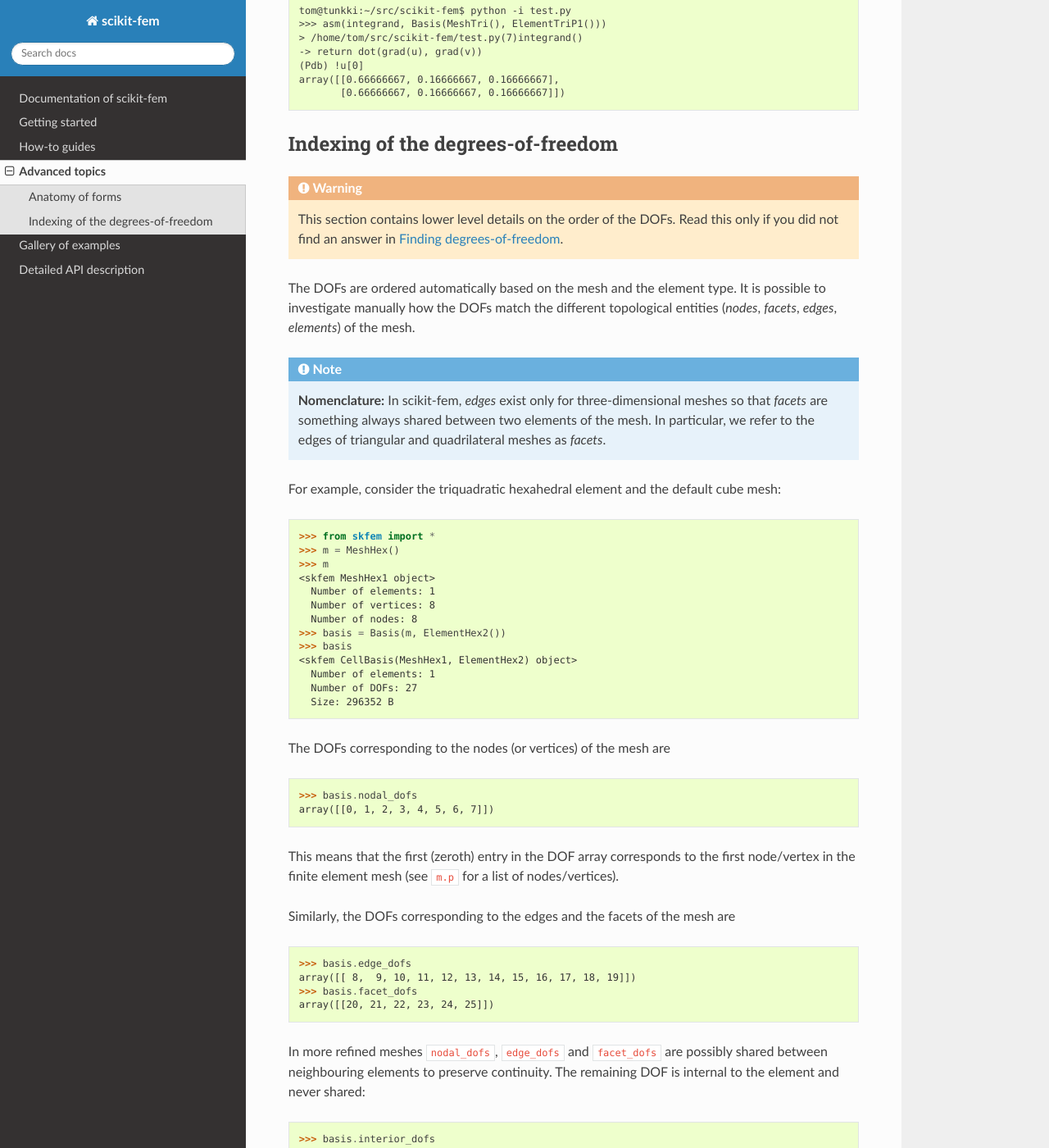
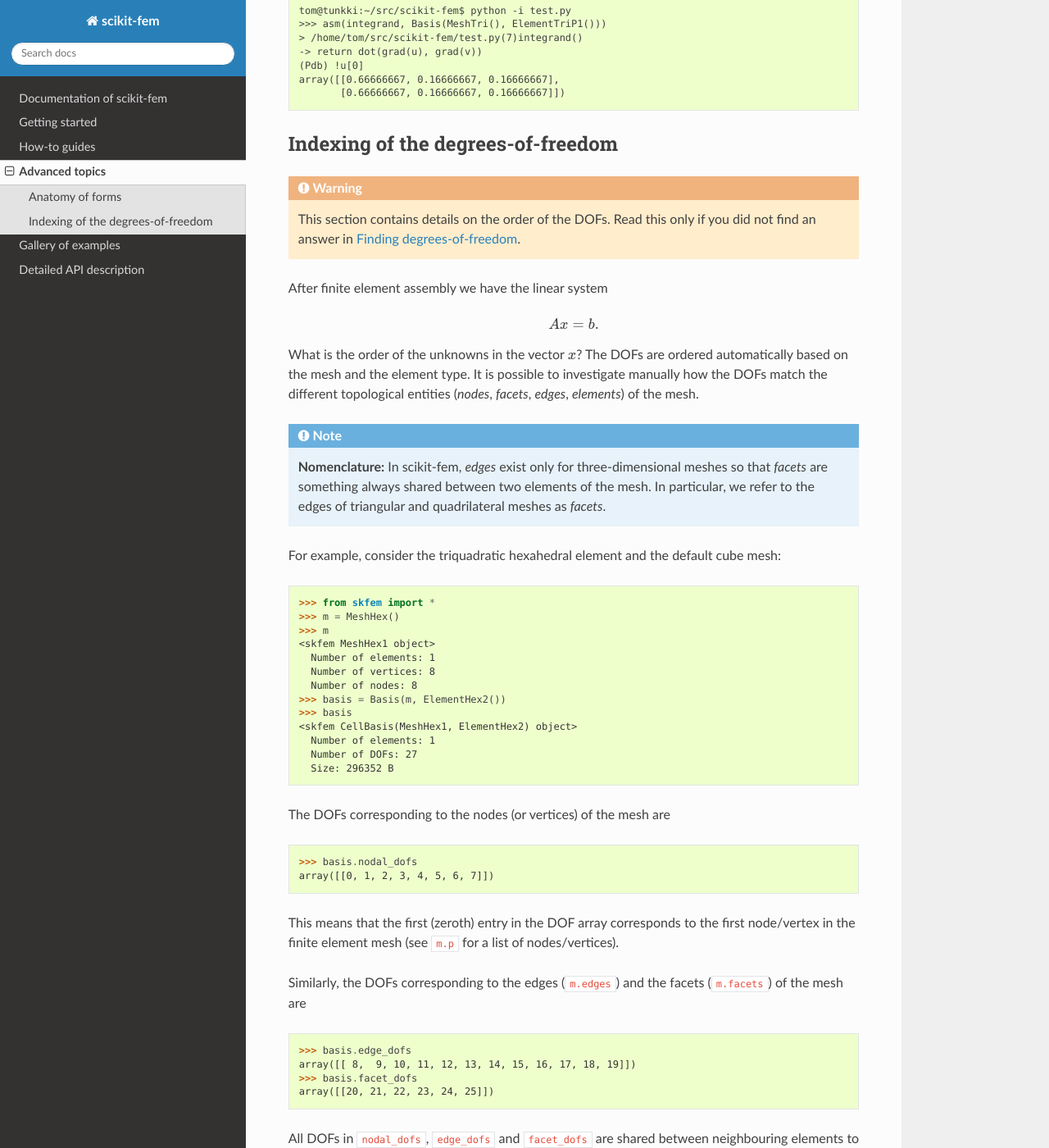
Before and after one commit to kinnala/scikit-fem, a Sphinx documentation site: the page built from docs/advanced.rst, in a window 1280 px wide and 1400 px high, scrolled down 2392 px. Shown: the whole window at 82% size. Built offline with Sphinx 7.4.7 and the Read the Docs theme 2.0.0, drawn with Linux system fonts in a browser that asks for light colours; some of the changed text lies outside the part shown.

Commit message:
More updates

```diff
--- a/docs/advanced.rst
+++ b/docs/advanced.rst
@@ -143,11 +143,18 @@ Indexing of the degrees-of-freedom
 
 .. warning::
 
-   This section contains lower level details on the order of the DOFs.
+   This section contains details on the order of the DOFs.
    Read this only if you did not find an answer in :ref:`finddofs`.
 
-The DOFs are ordered automatically based on the mesh and the element
-type.  It is possible to investigate manually how the DOFs match the different
+After finite element assembly we have the linear system
+
+.. math::
+
+   Ax = b.
+
+What is the order of the unknowns in the vector :math:`x`?
+The DOFs are ordered automatically based on the mesh and the element type.  It
+is possible to investigate manually how the DOFs match the different
 topological entities (`nodes`, `facets`, `edges`, `elements`) of the mesh.
 
 .. note::
@@ -187,7 +194,8 @@ This means that the first (zeroth) entry in the DOF array corresponds to the
 first node/vertex in the finite element mesh (see ``m.p`` for a list of
 nodes/vertices).
 
-Similarly, the DOFs corresponding to the edges and the facets of the mesh are
+Similarly, the DOFs corresponding to the edges (``m.edges``) and the facets
+(``m.facets``) of the mesh are
 
 .. doctest::
 
@@ -196,9 +204,9 @@ Similarly, the DOFs corresponding to the edges and the facets of the mesh are
    >>> basis.facet_dofs
    array([[20, 21, 22, 23, 24, 25]])
 
-In more refined meshes ``nodal_dofs``, ``edge_dofs`` and ``facet_dofs``
-are possibly shared between neighbouring elements to preserve continuity.
-The remaining DOF is internal to the element and never shared:
+All DOFs in ``nodal_dofs``, ``edge_dofs`` and ``facet_dofs``
+are shared between neighbouring elements to preserve continuity.
+The remaining DOF is internal to the element and not shared:
 
 .. doctest::
 
```
Also changed, not shown: docs/gettingstarted.rst (+10 -3 lines).
